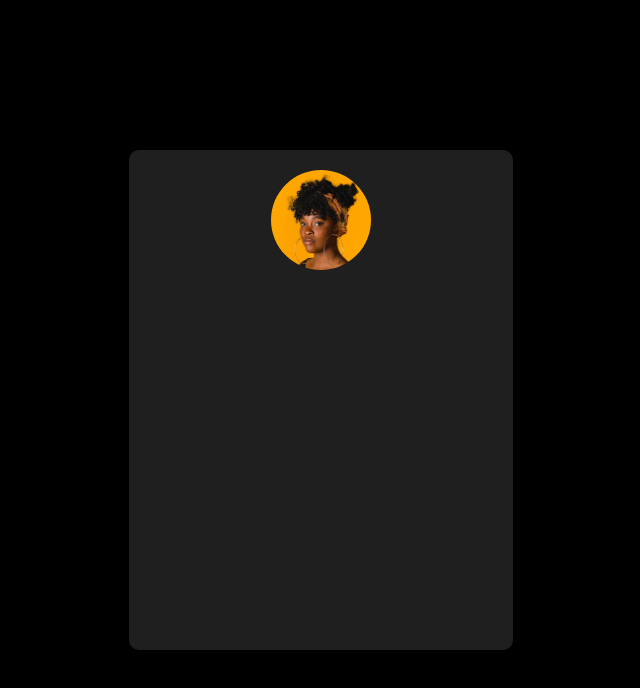
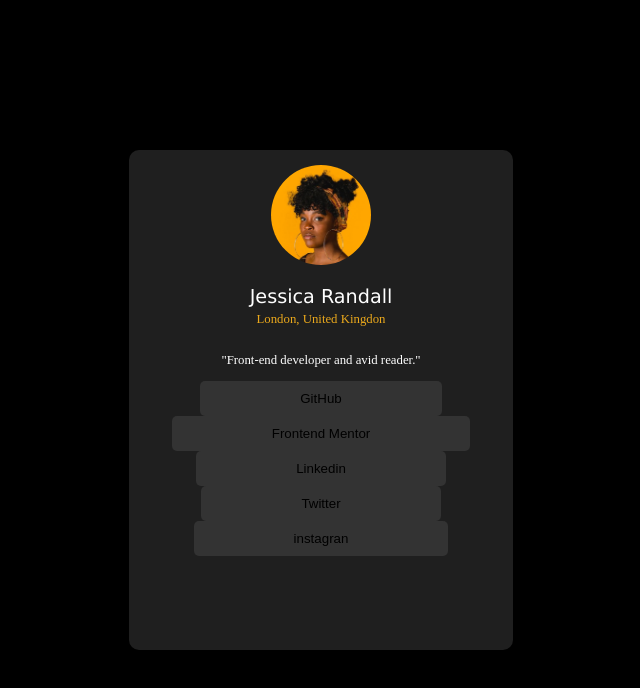
Before and after one commit to lucianobrsts/html-css, a plain HTML site: page projeto_final_03/index.html in a window 1280 px wide. Shown: the whole page, without its empty margins (319-959 px from the left). Drawn offline with Linux system fonts and the light colour scheme.

Commit message:
Adicionado title and subtitle

```diff
--- a/projeto_final_03/css/styles.css
+++ b/projeto_final_03/css/styles.css
@@ -12,10 +12,10 @@ body {
     background-color: #1f1f1f;
     width: 30%;
     height: 500px;
+    border-radius: 10px;
     display: flex;
-    justify-content: center;
-    text-align: center;
-    border-radius: 10px;
+    align-items: center;
+    flex-direction: column;
 }
 
 .avatar {
@@ -24,5 +24,30 @@ body {
     border-radius: 50px;
     width: 100px;
     height: 100px;
-    margin: 20px;
+    margin: 15px;
 }
+
+.name {
+    color: #fff;
+    font-family: 'Lucida Sans', 'Lucida Sans Regular', 'Lucida Grande', 'Lucida Sans Unicode', Geneva, Verdana, sans-serif;
+    font-size: 1.2rem;
+    margin-top: 5px;
+}
+
+.subtitle {
+    color: #eaa81c;
+    margin-top: -15px;
+    font-size: 0.8rem;
+}
+
+.description {
+    color: #fff;
+    font-size: 0.8rem;
+}
+
+.redirect {
+    background-color:#333 ;
+    border: none;
+    border-radius: 5px;
+    padding: 10px 100px;
+}
--- a/projeto_final_03/index.html
+++ b/projeto_final_03/index.html
@@ -10,6 +10,23 @@
     <div class="container">
         <div class="avatar"></div>
 
+        <p class="name">
+            Jessica Randall
+        </p>
+
+        <p class="subtitle">
+            London, United Kingdon
+        </p>
+
+        <p class="description">
+            "Front-end developer and avid reader."
+        </p>
+
+        <button class="redirect">GitHub</button>
+        <button class="redirect">Frontend Mentor</button>
+        <button class="redirect">Linkedin</button>
+        <button class="redirect">Twitter</button>
+        <button class="redirect">instagran</button>
     </div>
 </body>
 </html>
```
